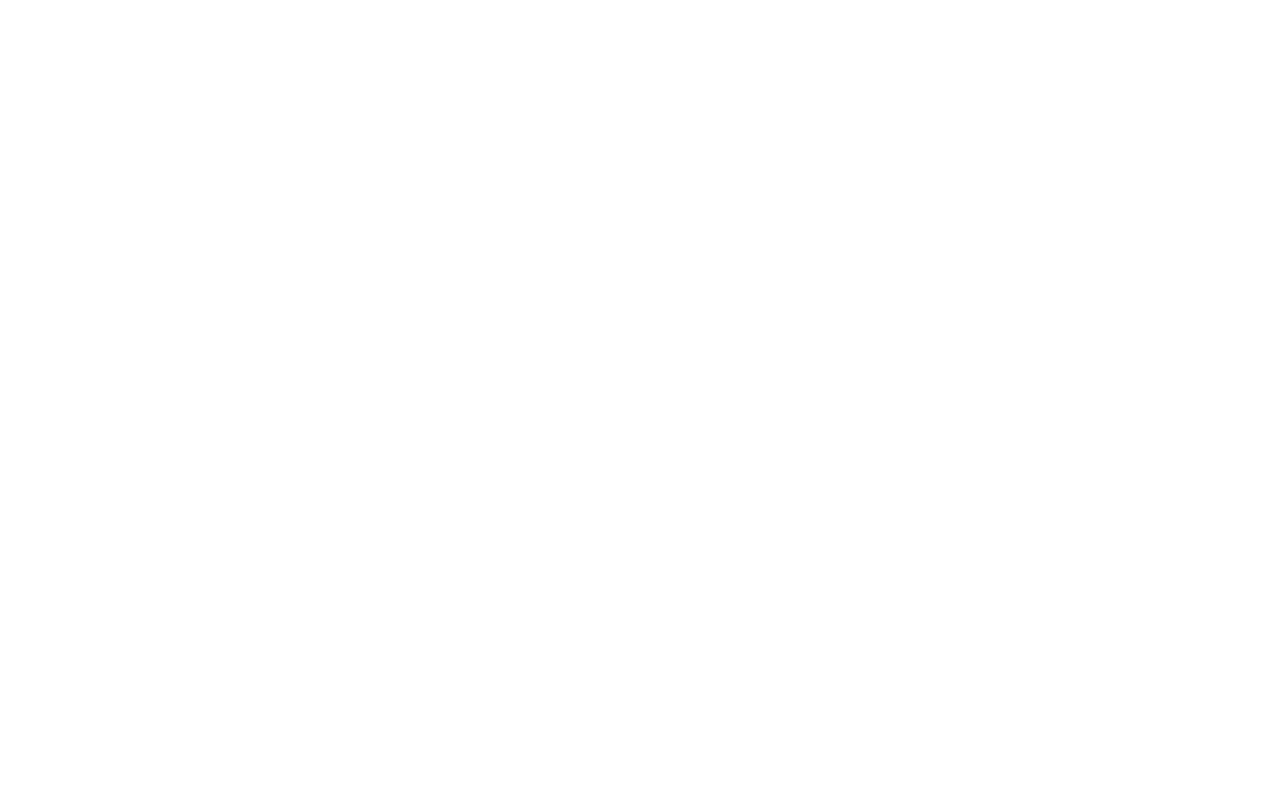
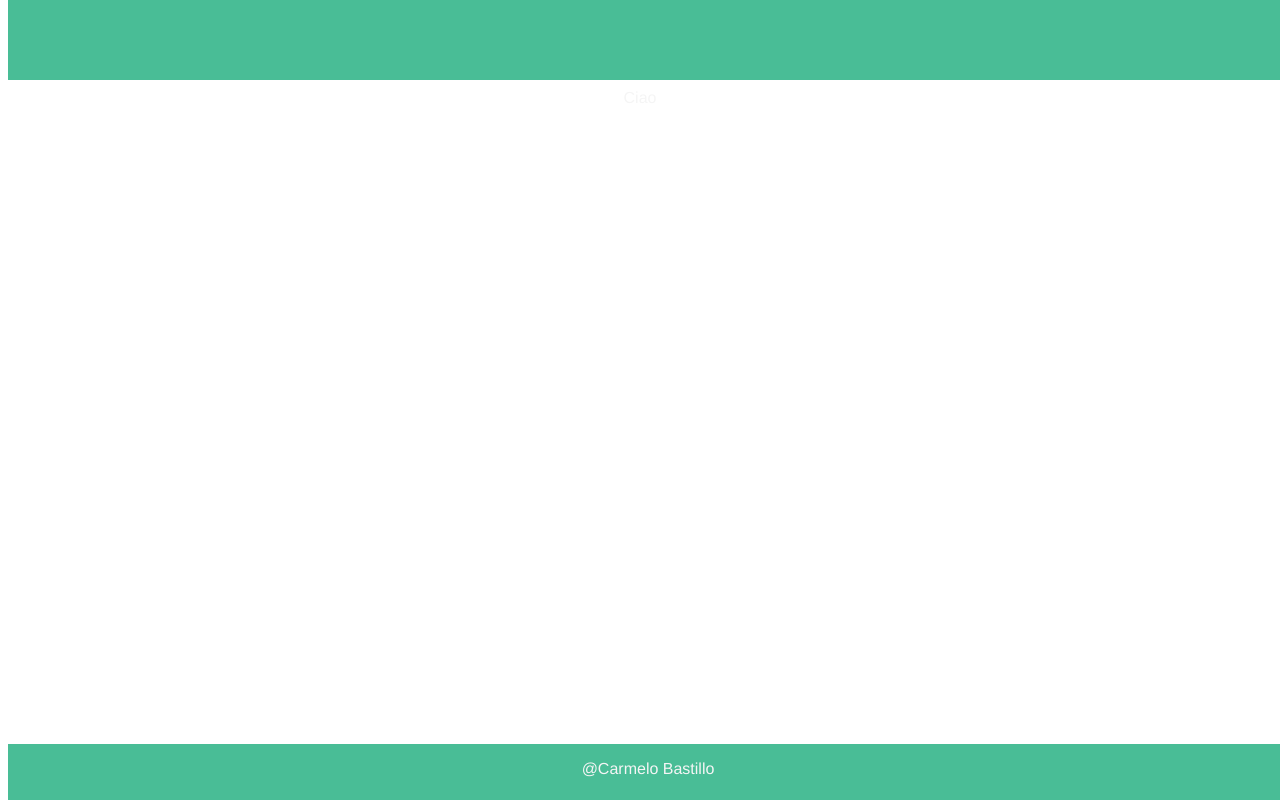
Before and after one commit to CarmeloB4/vue-covid-vaccine-data, a Vue app: page / in a window 1280 px wide. Before the commit this address had no page. Built offline with nearby package versions, Linux system fonts and the light colour scheme.

Commit message:
implement navbar and footer

```diff
--- a/package.json
+++ b/package.json
@@ -9,10 +9,11 @@
   "dependencies": {
     "core-js": "^3.6.5",
     "vue": "^3.0.0",
-    "vue-router": "^3.5.1"
+    "vue-router": "^4.0.4"
   },
   "devDependencies": {
     "@vue/cli-plugin-babel": "~4.5.0",
+    "@vue/cli-plugin-router": "~4.5.0",
     "@vue/cli-service": "~4.5.0",
     "@vue/compiler-sfc": "^3.0.0"
   }
--- a/src/App.vue
+++ b/src/App.vue
@@ -1,13 +1,19 @@
 <template>
-
+<NavBar />
+<router-view/>
+<Footer />
 </template>
 
 <script>
 
+import NavBar from '@/components/NavBar'
+import Footer from '@/components/Footer'
+
 export default {
   name: 'App',
-  components: {}
+  components: { NavBar, Footer }
 }
+
 </script>
 
 <style>
--- /dev/null
+++ b/src/components/Footer.vue
@@ -0,0 +1,25 @@
+<template>
+  <div id="footer">
+      <p>@Carmelo Bastillo</p>
+  </div>
+</template>
+
+<script>
+export default {
+name: 'Footer'
+}
+</script>
+
+<style>
+#footer {
+  width:100%;
+  height: 7%;
+  background-color: #49bd96;
+  position: fixed;
+  bottom: 0;
+}
+
+p {
+    color: whitesmoke;
+}
+</style>
--- /dev/null
+++ b/src/components/NavBar.vue
@@ -0,0 +1,19 @@
+<template>
+<div id="navbar"></div>
+</template>
+
+<script>
+export default {
+name: "Navbar"
+}
+</script>
+
+<style>
+#navbar {
+  width:100%;
+  height: 10%;
+  background-color: #49bd96;
+  position: fixed;
+  top: 0;
+}
+</style>
--- a/src/router/index.js
+++ b/src/router/index.js
@@ -1,6 +1,13 @@
-import { createRouter, createWebHistory } from 'vue-router'
+import { createRouter, createWebHistory } from 'vue-router';
+import Home from '../views/Home.vue'
 
-const routes = []
+const routes = [
+  {
+    path: "/",
+    name: "Home",
+    component: Home
+  }
+]
 
 const router = createRouter({
     history: createWebHistory(process.env.BASE_URL),
--- a/src/views/Home.vue
+++ b/src/views/Home.vue
@@ -1,13 +1,18 @@
 <template>
+<div id="home">
+ <p>Ciao</p>
+</div>
 
 </template>
 
 <script>
 export default {
-
+name: 'Home'
 }
 </script>
 
 <style>
-
+#home {
+    padding: 1%;
+}
 </style>
```
Also changed, not shown: 1 other file (tests, documents, lock files or other folders).
